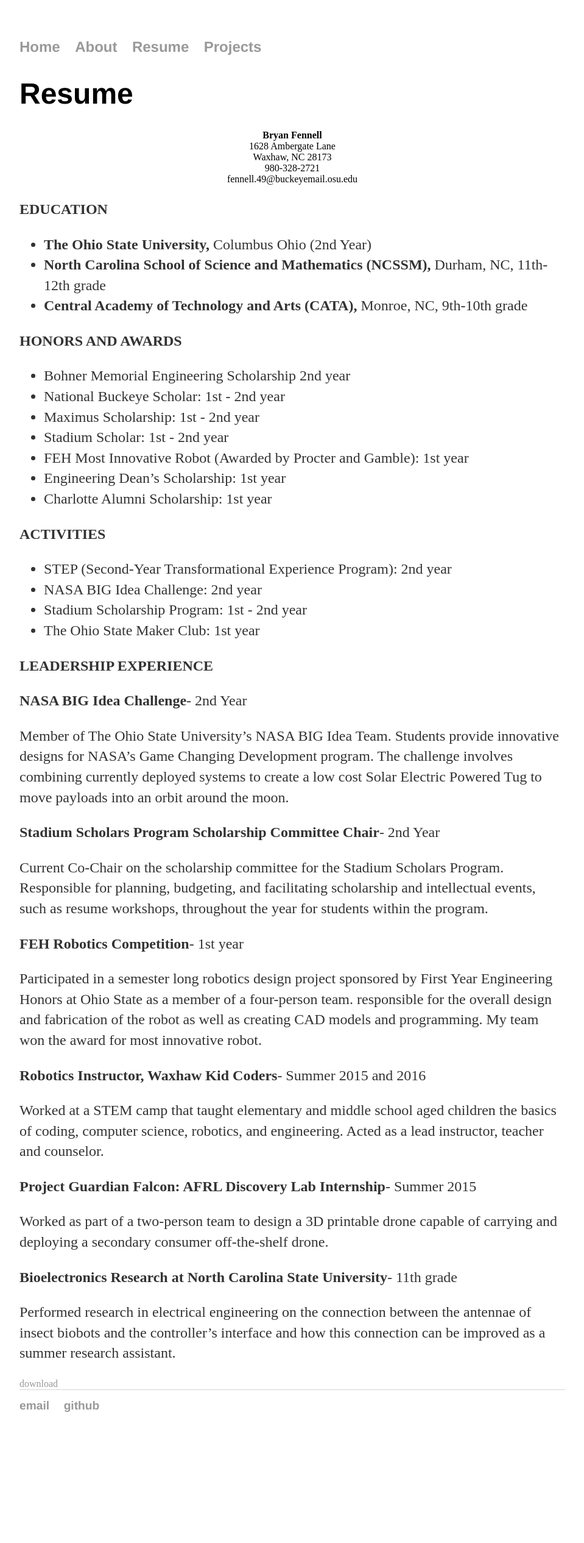
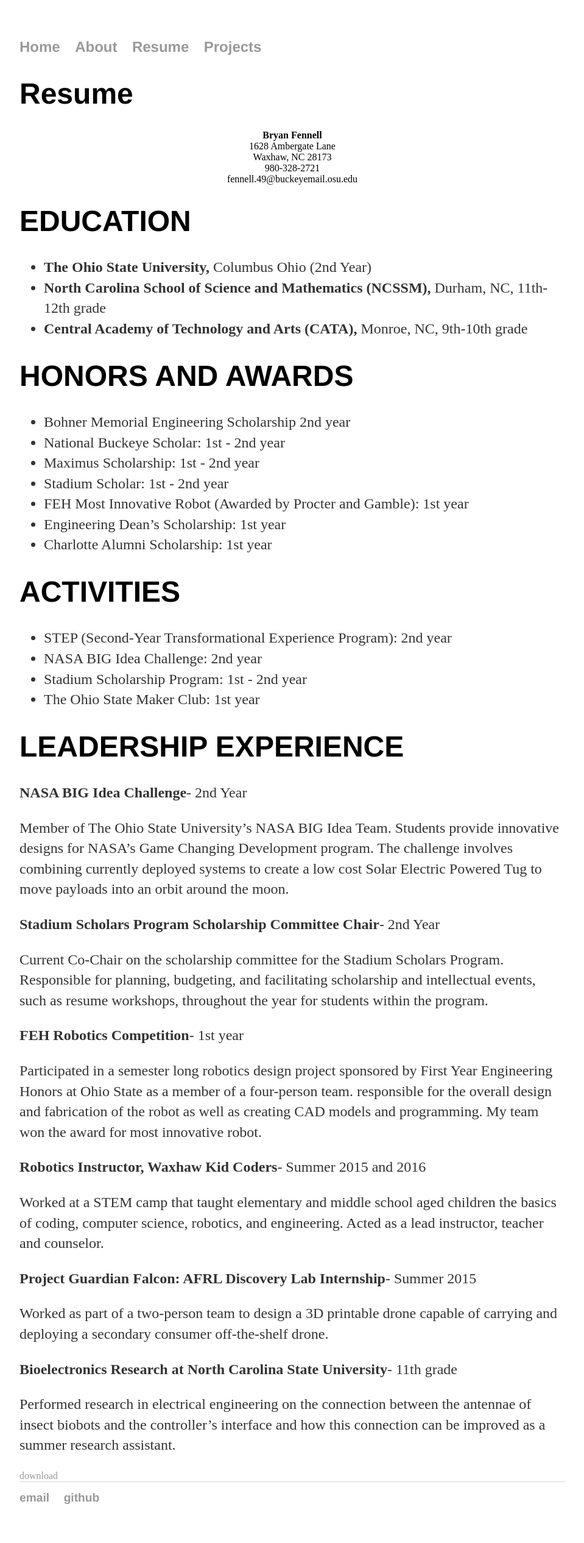
Before and after one commit to BryanFennell/BryanFennell.github.io, a Jekyll site: the page built from resume/index.html, in a window 1280 px wide. Shown: the whole page at 61% size, without its empty margins (160-1119 px from the left). Built offline with Jekyll 4.4.1, drawn with Linux system fonts in a browser that asks for light colours; before the commit the page ends 2380 px from its top, so only the background shows below that.

```diff
--- a/resume/index.html
+++ b/resume/index.html
@@ -12,7 +12,7 @@ title: Resume
   <center>fennell.49@buckeyemail.osu.edu</center>
 
 
-  <p><b>EDUCATION</b></p>
+  <h1><b>EDUCATION</b></h1>
   <ul>
     <li><b>The Ohio State University,</b> Columbus Ohio (2nd Year)</li>
     <li><b>North Carolina School of Science and Mathematics (NCSSM),</b> Durham, NC, 11th-12th grade</li>
@@ -20,7 +20,7 @@ title: Resume
   </ul>
 
 
-  <p><b>HONORS AND AWARDS</b></p>
+  <h1><b>HONORS AND AWARDS</b></h1>
   <ul>
     <li>Bohner Memorial Engineering Scholarship 2nd year </li>
     <li>National Buckeye Scholar: 1st - 2nd year </li>
@@ -32,7 +32,7 @@ title: Resume
   </ul>
 
 
-  <p><b>ACTIVITIES</b></p>
+  <h1><b>ACTIVITIES</b></h1>
   <ul>
     <li>STEP (Second-Year Transformational Experience Program): 2nd year </li>
     <li>NASA BIG Idea Challenge: 2nd year</li>
@@ -40,7 +40,7 @@ title: Resume
     <li>The Ohio State Maker Club: 1st year </li>
   </ul>
 
-  <p><b>LEADERSHIP EXPERIENCE</b></p>
+  <h1><b>LEADERSHIP EXPERIENCE</b></h1>
   <p><b>NASA BIG Idea Challenge</b>- 2nd Year</p>
   <p>Member of The Ohio State University’s NASA BIG Idea Team. Students provide innovative designs for NASA’s Game Changing
     Development program. The challenge involves combining currently deployed systems to create a low cost Solar Electric
```
